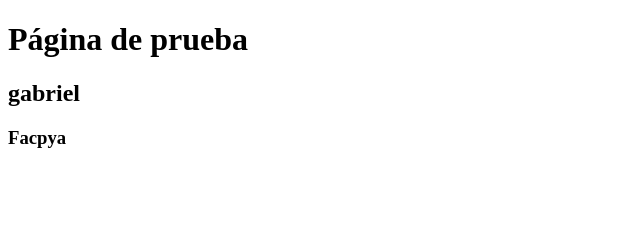
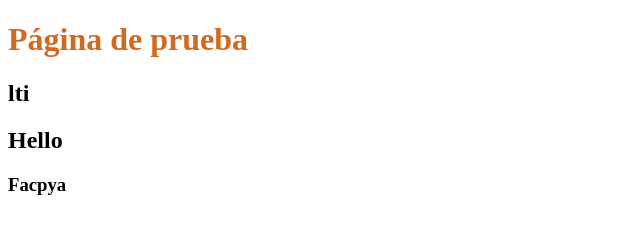
Before and after one commit to LIIgabriel/mi_pagina, a plain HTML site: page index.html in a window 1280 px wide. Shown: the whole page, without its empty margins (0-640 px from the left). Drawn offline with Linux system fonts and the light colour scheme.

Commit message:
cambios clase html

```diff
--- a/index.html
+++ b/index.html
@@ -1,5 +1,5 @@
 <!DOCTYPE html>
-<html lang="en">
+<html lang="es">
 <head>
     <meta charset="UTF-8">
     <meta http-equiv="X-UA-Compatible" content="IE=edge">
@@ -7,8 +7,14 @@
     <title>Grupo 51</title>
 </head>
 <body>
-    <h1>Página de prueba</h1>
-    <h2>gabriel</h2>
+    <h1 style="color: chocolate;" id="header">Página de prueba</h1>
+
+    <h2 lang="es" hidden>gabriel</h2>
+
+    <h2 tabindex="2" class="h2_nice borde">lti</h2>
+
+    <h2 tabindex="1" lang="en">Hello</h2>
+
     <h3>Facpya</h3>
 </body>
 </html>
```
